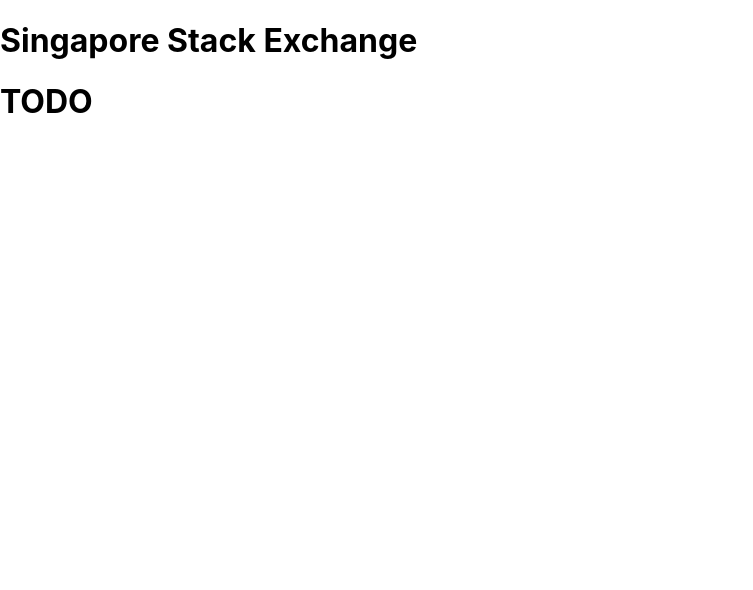
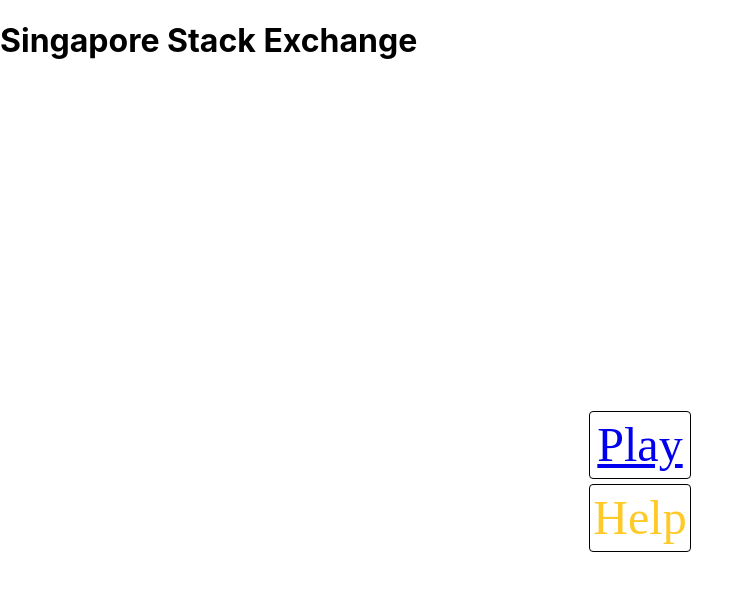
Before and after one commit to HackNRoll-Jafar/SingaporeStackExchange, a React (Create React App) app in the folder frontend/: page / in a window 1280 px wide. Shown: the top 590 px of the page, without its empty margins (0-753 px from the left). Built offline with nearby package versions, Linux system fonts and the light colour scheme.

Commit message:
chore: create homepage

```diff
--- a/frontend/src/pages/Homepage.js
+++ b/frontend/src/pages/Homepage.js
@@ -1,7 +1,88 @@
-import React from 'react';
+import React, { useState } from 'react';
+import { Link } from 'react-router-dom'
+import { Button, Grid, IconButton, Modal, Paper, Typography } from '@mui/material';
+import CloseIcon from '@mui/icons-material/Close';
+import { styled } from '@mui/material/styles';
+
+const StyledGrid = styled(Grid)(() => ({
+  minHeight: '100vh',
+}));
+
+const StyledButton = styled(Button)(({ theme }) => ({
+  borderColor: '#000000',
+  textColor: '#000000',
+  backgroundColor: theme.palette.secondary.primary,
+  width: '8%',
+  margin: '0.2%'
+}));
+
+const StyledIconButton = styled(IconButton)(({ theme }) => ({
+  color : 'red',
+  position: 'absolute',
+  top: '0%',
+  right: '0%'
+}));
+
+const StyledPaper = styled(Paper)(() => ({
+  position: 'absolute',
+  top: '50%',
+  left: '50%',
+  transform: 'translate(-50%, -50%)',
+  width: '50%',
+  border: '2px solid #000'
+}));
 
 const Homepage = () => {
-  return <h1>TODO</h1>;
+  const [isModalOpened, setIsModalOpened] = useState(false);
+
+  const handleOpen = () => {
+    setIsModalOpened(true);
+  };
+
+  const handleClose = () => {
+    setIsModalOpened(false);
+  };
+
+  return <StyledGrid container
+  spacing={0}
+  direction="column"
+  alignItems="center"
+  justifyContent="center">
+    <StyledButton variant="outlined">
+      <Link to="/game">
+        <Typography variant="h3">
+          Play
+        </Typography>
+      </Link>
+    </StyledButton>
+    <StyledButton variant = "outlined" onClick={handleOpen}>
+      <Typography variant="h3">
+        Help
+      </Typography>
+    </StyledButton>
+    <Modal
+      aria-labelledby="modal-modal-title"
+      aria-describedby="modal-modal-description"
+      open={isModalOpened}>
+      <StyledPaper>
+        <StyledIconButton onClick={handleClose}>
+          <CloseIcon />
+        </StyledIconButton>
+        <Typography id="aria-labelledby" variant="h3" sx = {{textAlign:"center"}}>
+          How to Play
+        </Typography>
+        <Typography id="aria-describedby" variant = "h4">
+          <ol>
+            <li>The game starts with 1000SGD</li>
+            <li>Every 0.5s, the stock price will either increase or decrease</li>
+            <li>Press the BUY button to buy the stocks with the current price</li>
+            <li>Press the SELL button to sell the stocks with the current price</li>
+            <li>The game ends after 1 minute</li>
+          </ol>
+        </Typography>
+      </StyledPaper>
+    </Modal>
+  </StyledGrid>
 };
 
 export default Homepage;
```
Also changed, not shown: 1 other file (tests, documents, lock files or other folders).
